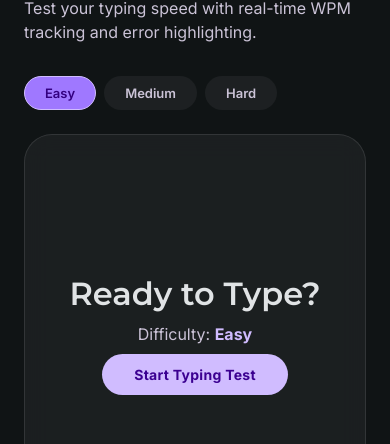
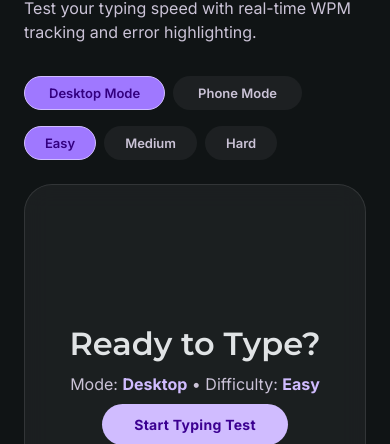
Before and after one commit to rawniijae/NeuralGym, a React (Vite) app: page /typing in a window 390 px wide. Shown: the part 285-729 px from the top of the page. Built offline with nearby package versions, Linux system fonts and the light colour scheme; no server answers.

Commit message:
Update Typing Test with Phone and Desktop modes

```diff
--- a/src/pages/TypingTest.jsx
+++ b/src/pages/TypingTest.jsx
@@ -22,6 +22,7 @@ const wordPools = {
 
 export default function TypingTest() {
   const [difficulty, setDifficulty] = useState('easy');
+  const [device, setDevice] = useState('desktop'); // desktop, phone
   const [phase, setPhase] = useState('ready'); // ready, typing, done
   const [text, setText] = useState('');
   const [typed, setTyped] = useState('');
@@ -36,7 +37,14 @@ export default function TypingTest() {
 
   const startTest = useCallback(() => {
     const pool = wordPools[difficulty];
-    const randomText = pool[Math.floor(Math.random() * pool.length)];
+    let randomText = pool[Math.floor(Math.random() * pool.length)];
+
+    // Apply device-specific formatting
+    randomText = randomText.toLowerCase();
+    if (device === 'phone') {
+      randomText = randomText.replace(/[.,/#!$%^&*;:{}=\-_`~()]/g, "");
+    }
+
     setText(randomText);
     setTyped('');
     setStartTime(null);
@@ -46,7 +54,7 @@ export default function TypingTest() {
     setErrors(0);
     setPhase('typing');
     setTimeout(() => inputRef.current?.focus(), 100);
-  }, [difficulty]);
+  }, [difficulty, device]);
 
   const handleInput = useCallback((e) => {
     const val = e.target.value;
@@ -143,6 +151,20 @@ export default function TypingTest() {
           <p>Test your typing speed with real-time WPM tracking and error highlighting.</p>
         </div>
 
+        {/* Device Selector */}
+        <div className="difficulty-selector" style={{ marginBottom: 16 }}>
+          {['desktop', 'phone'].map(d => (
+            <button
+              key={d}
+              className={`difficulty-btn ${device === d ? 'active' : ''}`}
+              onClick={() => { setDevice(d); if (phase !== 'typing') setPhase('ready'); }}
+              style={{ padding: '8px 24px' }}
+            >
+              {d.charAt(0).toUpperCase() + d.slice(1)} Mode
+            </button>
+          ))}
+        </div>
+
         {/* Difficulty Selector */}
         <div className="difficulty-selector">
           {['easy', 'medium', 'hard'].map(d => (
@@ -160,7 +182,7 @@ export default function TypingTest() {
           <div className="glass-card-static game-area animate-in">
             <div className="text-headline-lg" style={{ marginBottom: 8 }}>Ready to Type?</div>
             <p style={{ color: 'var(--on-surface-variant)', marginBottom: 8 }}>
-              Difficulty: <strong style={{ color: 'var(--primary)' }}>{difficulty.charAt(0).toUpperCase() + difficulty.slice(1)}</strong>
+              Mode: <strong style={{ color: 'var(--primary)' }}>{device.charAt(0).toUpperCase() + device.slice(1)}</strong> &bull; Difficulty: <strong style={{ color: 'var(--primary)' }}>{difficulty.charAt(0).toUpperCase() + difficulty.slice(1)}</strong>
             </p>
             {scores.typing?.wpm > 0 && <p style={{ color: 'var(--primary)', fontSize: 14, marginBottom: 24 }}>Personal Best: {scores.typing.wpm} WPM</p>}
             <button className="btn-primary" onClick={startTest}>Start Typing Test</button>
```
